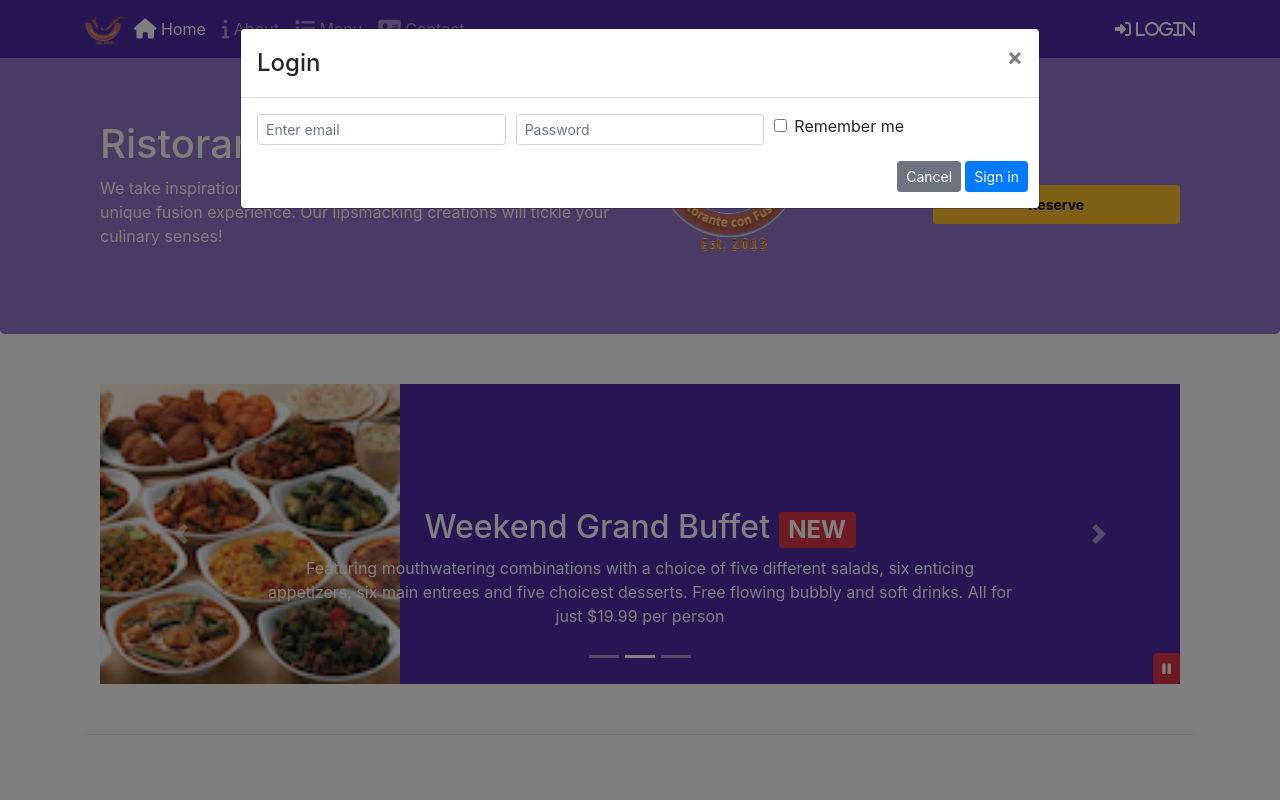
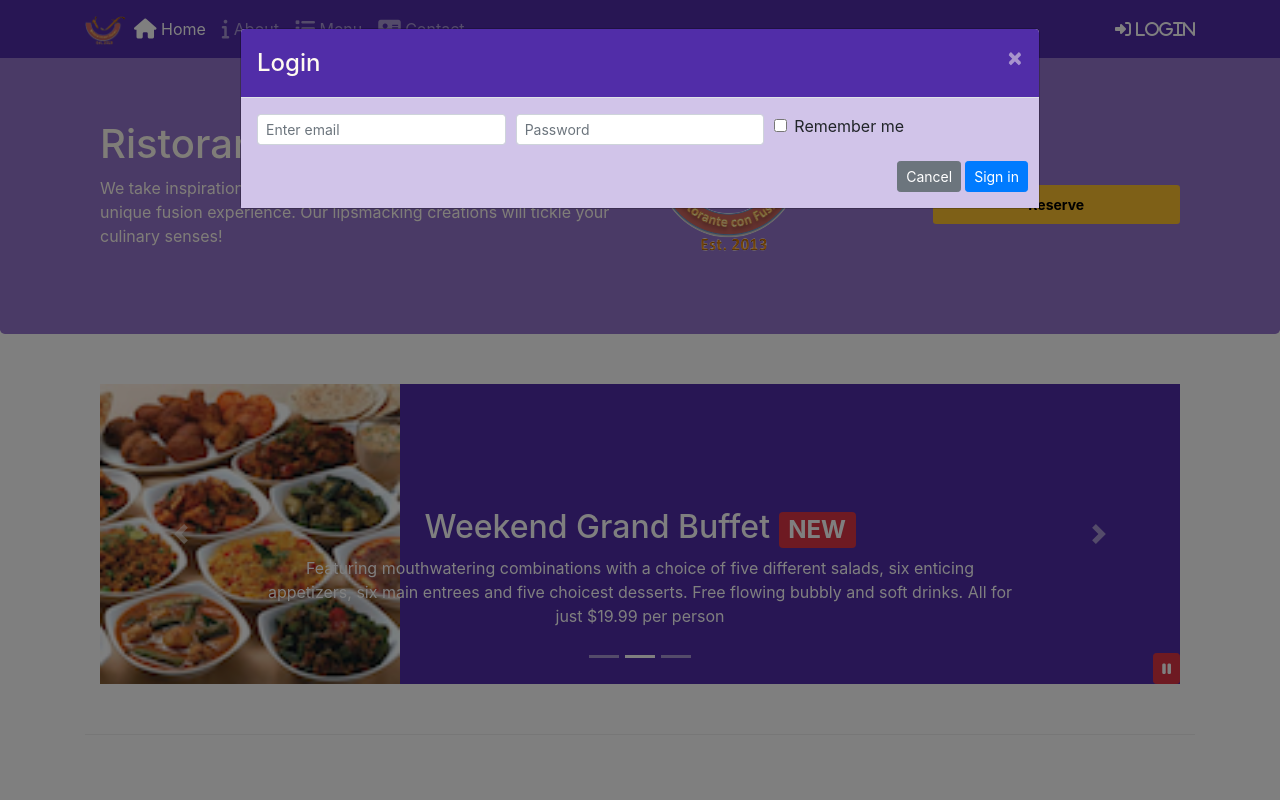
Before and after one commit to CodeXMalinga/conFusion, a plain HTML site: page index.html in a window 1280 px wide. Both pictures are taken after a click on the link "Login". Shown: the top 800 px of the page. Drawn offline with nearby package versions, Linux system fonts and the light colour scheme.

Commit message:
Assignment 4

```diff
--- a/css/styles.scss
+++ b/css/styles.scss
@@ -73,3 +73,19 @@ body {
   right: 0px;
   bottom: 0px;
 }
+
+.modal-header {
+  background: $background-dark;
+
+  .modal-title {
+    color: floralwhite;
+  }
+
+  .close {
+    color: floralwhite;
+  }
+}
+
+.modal-body {
+  background: $background-pale;
+}
--- a/index.html
+++ b/index.html
@@ -69,7 +69,7 @@
             </li>
           </ul>
           <span class="navbar-text">
-            <a data-toggle="modal" data-target="#loginModal">
+            <a id="loginLink">
               <span class="fa fa-sign-in"> Login</span>
             </a>
           </span>
@@ -321,12 +321,10 @@
           </div>
           <div class="col-sm align-self-center text-xl mt-4">
             <a
-              href="#reserve"
               role="button"
-              data-toggle="modal"
-              data-target="#reserveModal"
               class="btn btn-sm btn-block p-2 font-weight-bold text-black"
               style="background-color: #fdc02f; color: black"
+              id="reserveBtn"
               >Reserve</a
             >
           </div>
@@ -585,6 +583,14 @@
             $('#carouselButton').children('span').addClass('fa-pause');
           }
         });
+
+        $('#reserveBtn').click(function () {
+          $('#reserveModal').modal('show');
+        });
+
+        $('#loginLink').click(function () {
+          $('#loginModal').modal('show');
+        });
       });
     </script>
   </body>
```
Also changed, not shown: css/styles.css.
